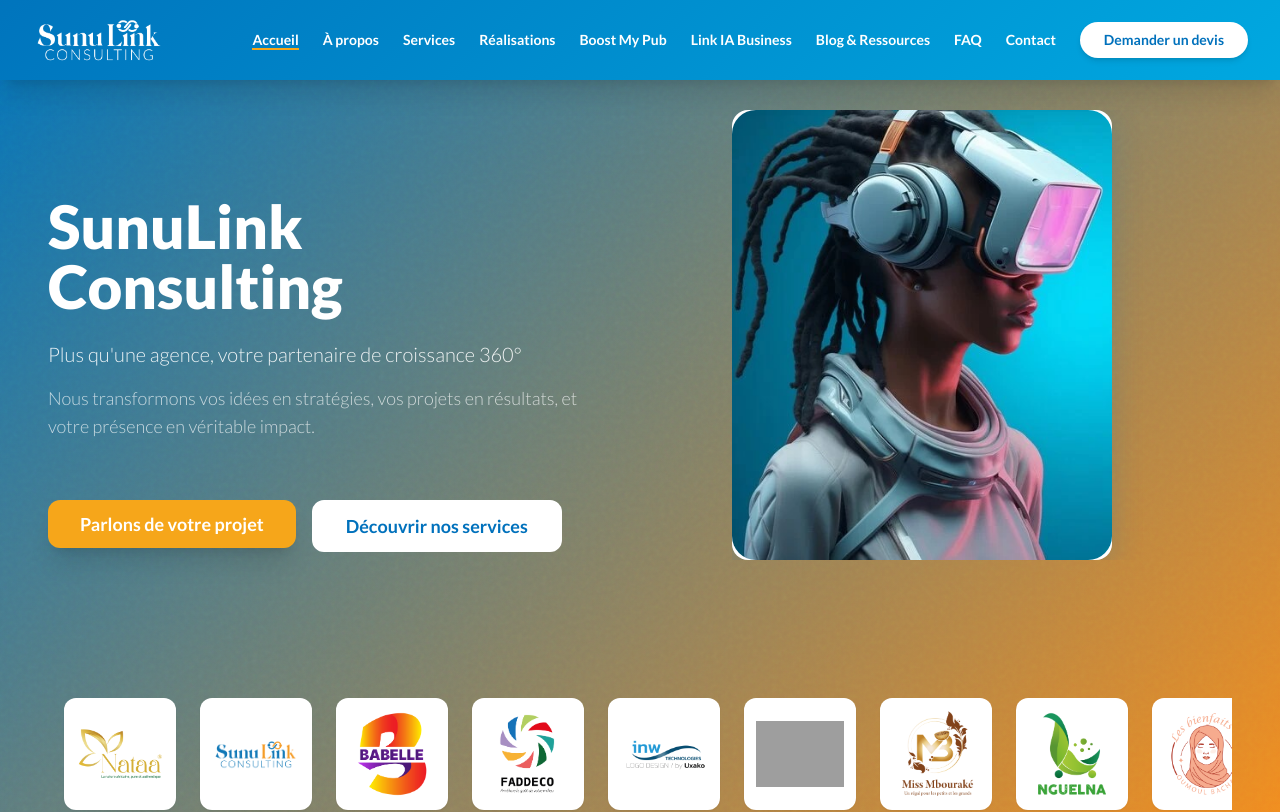
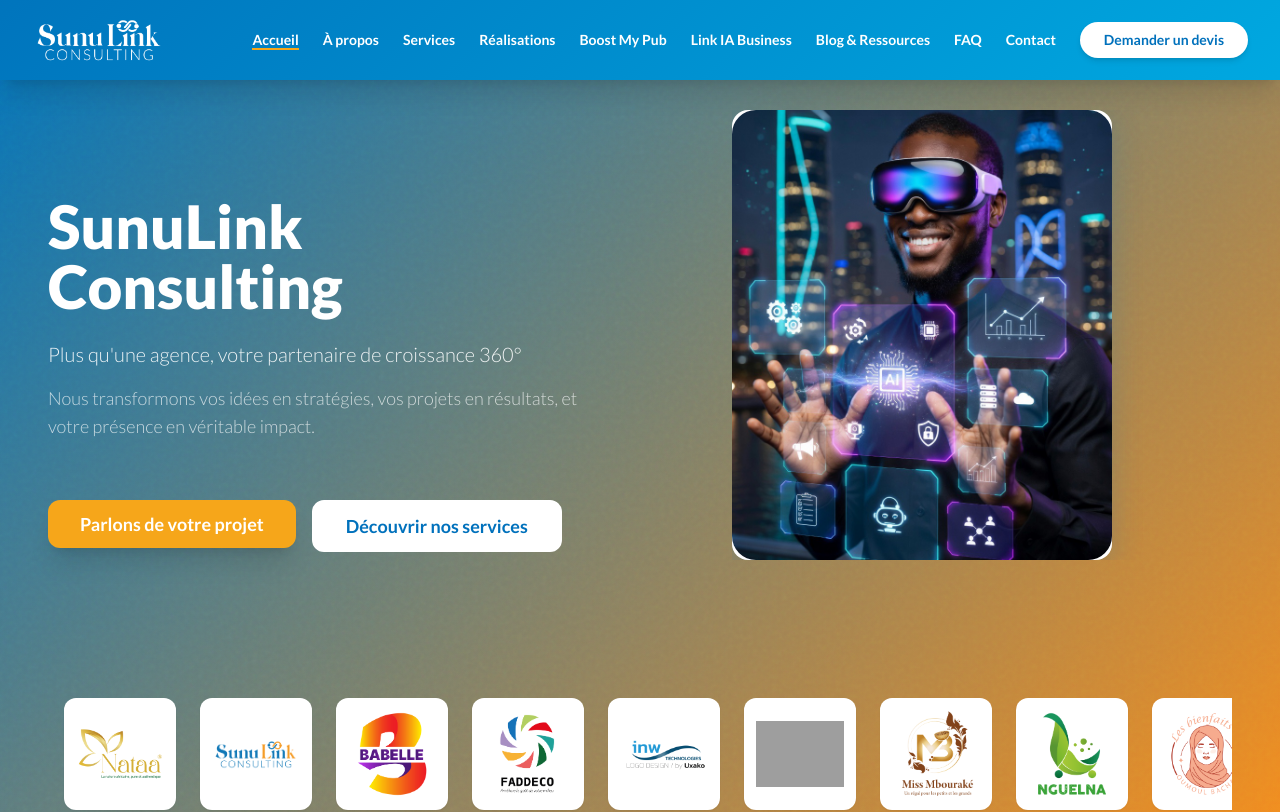
Before and after one commit to sunulink/SunuLink, a React (Vite) app: page / in a window 1280 px wide. Shown: the top 812 px of the page. Built offline with nearby package versions, Linux system fonts and the light colour scheme; grey boxes are pictures that could not be loaded.

Commit message:
Update homeData.ts

```diff
--- a/src/data/homeData.ts
+++ b/src/data/homeData.ts
@@ -45,7 +45,7 @@ export interface Pack {
 
 export const heroImages: HeroImage[] = [
   {
-    src: "/img/IA.jpg",
+    src: "/portfolio/link-ia.JPG",
     alt: "Intelligence Artificielle",
     type: "cover",
     text: "Nous intégrons l'IA au service de votre efficacité et créativité. Nos solutions intelligentes optimisent vos performances et enrichissent votre stratégie.",
```
